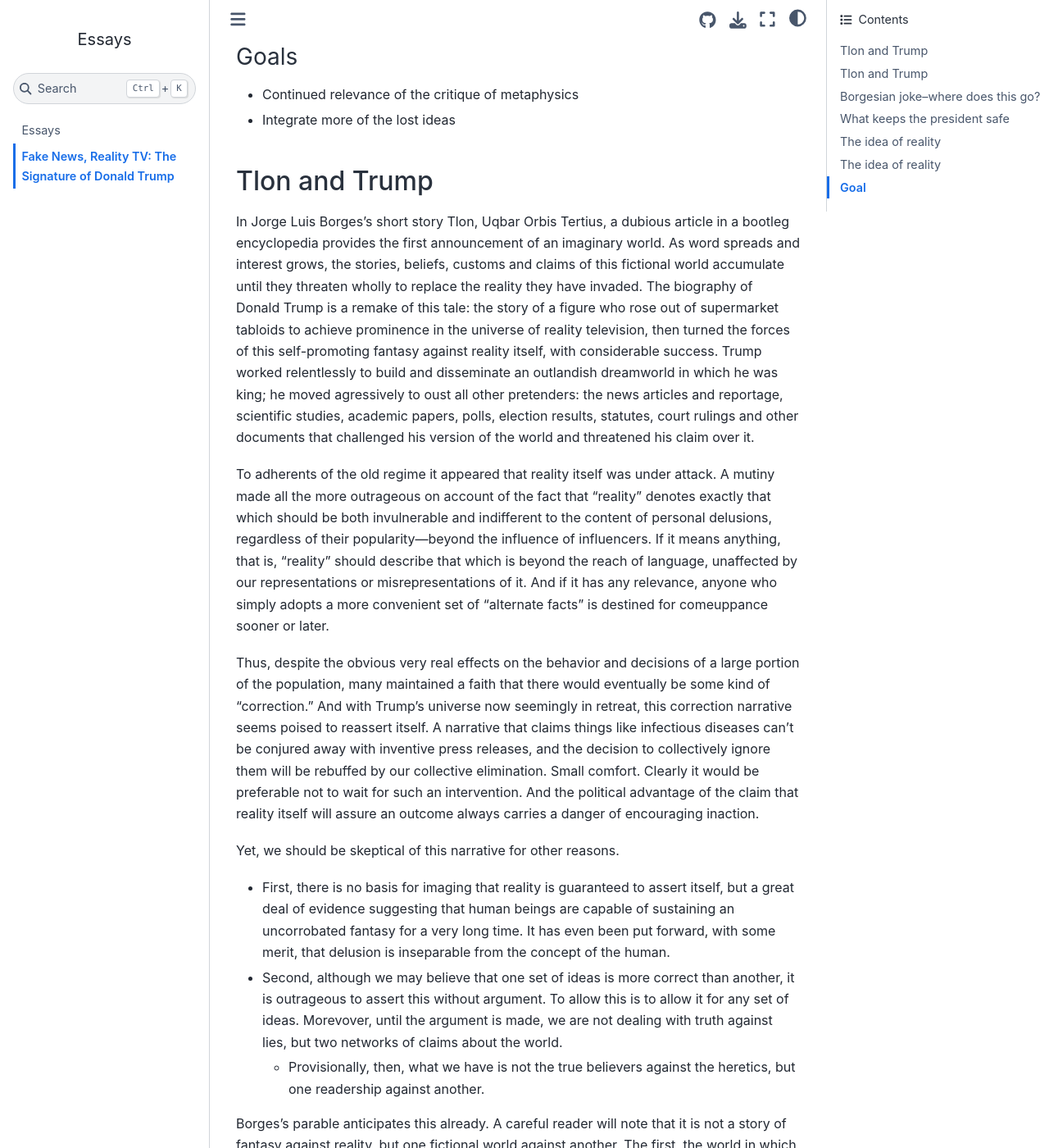
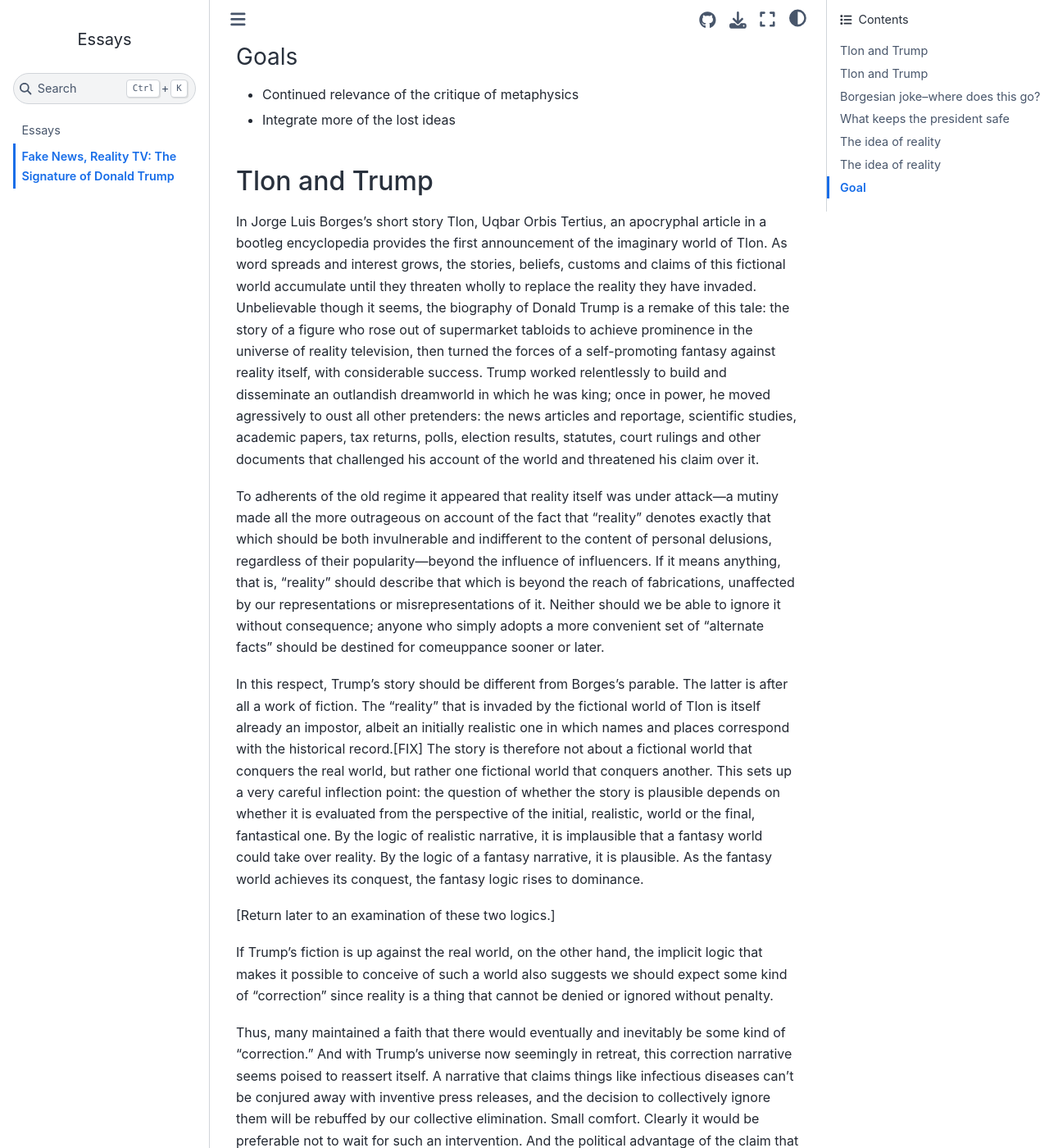
Before and after one commit to gramlogic/essays, a Jupyter Book: the page built from ior/intro.md, in a window 1280 px wide and 1400 px high, scrolled down 1763 px. Shown: the whole window at 82% size. Built offline with Jupyter Book 1.0.4 settings and Sphinx 7.4.7 and the Sphinx Book theme 1.1.4, drawn with Linux system fonts in a browser that asks for light colours; some of the changed text lies outside the part shown.

Commit message:
revising intro

```diff
--- a/ior/intro.md
+++ b/ior/intro.md
@@ -48,11 +48,20 @@ Hume noted for all time that Berkeley's arguments did not admit the slightest re
 * Integrate more of the lost ideas
 
 ## Tlon and Trump
-In Jorge Luis Borges's short story Tlon, Uqbar Orbis Tertius, a dubious article in a bootleg encyclopedia provides the first announcement of an imaginary world. As word spreads and interest grows, the stories, beliefs, customs and claims of this fictional world accumulate until they threaten wholly to replace the reality they have invaded. The biography of Donald Trump is a remake of this tale: the story of a figure who rose out of supermarket tabloids to achieve prominence in the universe of reality television, then turned the forces of this self-promoting fantasy against reality itself, with considerable success. Trump worked relentlessly to build and disseminate an outlandish dreamworld in which he was king; he moved agressively to oust all other pretenders: the news articles and reportage, scientific studies, academic papers, polls, election results, statutes, court rulings and other documents that challenged his version of the world and threatened his claim over it.
+In Jorge Luis Borges's short story Tlon, Uqbar Orbis Tertius, an apocryphal article in a bootleg encyclopedia provides the first announcement of the imaginary world of Tlon. As word spreads and interest grows, the stories, beliefs, customs and claims of this fictional world accumulate until they threaten wholly to replace the reality they have invaded. Unbelievable though it seems, the biography of Donald Trump is a remake of this tale: the story of a figure who rose out of supermarket tabloids to achieve prominence in the universe of reality television, then turned the forces of a self-promoting fantasy against reality itself, with considerable success. Trump worked relentlessly to build and disseminate an outlandish dreamworld in which he was king; once in power, he moved agressively to oust all other pretenders: the news articles and reportage, scientific studies, academic papers, tax returns, polls, election results, statutes, court rulings and other documents that challenged his account of the world and threatened his claim over it.
 
-To adherents of the old regime it appeared that reality itself was under attack. A mutiny made all the more outrageous on account of the fact that "reality" denotes exactly that which should be both invulnerable and indifferent to the content of personal delusions, regardless of their popularity---beyond the influence of influencers. If it means anything, that is, "reality" should describe that which is beyond the reach of language, unaffected by our representations or misrepresentations of it. And if it has any relevance, anyone who simply adopts a more convenient set of "alternate facts" is destined for comeuppance sooner or later.
+To adherents of the old regime it appeared that reality itself was under attack---a mutiny made all the more outrageous on account of the fact that "reality" denotes exactly that which should be both invulnerable and indifferent to the content of personal delusions, regardless of their popularity---beyond the influence of influencers. If it means anything, that is, "reality" should describe that which is beyond the reach of fabrications, unaffected by our representations or misrepresentations of it. Neither should we be able to ignore it without consequence; anyone who simply adopts a more convenient set of "alternate facts" should be destined for comeuppance sooner or later.
 
-Thus, despite the obvious very real effects on the behavior and decisions of a large portion of the population, many maintained a faith that there would eventually be some kind of "correction." And with Trump's universe now seemingly in retreat, this correction narrative seems poised to reassert itself. A narrative that claims things like infectious diseases can't be conjured away with inventive press releases, and the decision to collectively ignore them will be rebuffed by our collective elimination. Small comfort. Clearly it would be preferable not to wait for such an intervention. And the political advantage of the claim that reality itself will assure an outcome always carries a danger of encouraging inaction.
+In this respect, Trump's story should be different from Borges's parable. The latter is after all a work of fiction. The "reality" that is invaded by the fictional world of Tlon is itself already an impostor, albeit an initially realistic one in which names and places correspond with the historical record.[FIX] The story is therefore not about a fictional world that conquers the real world, but rather one fictional world that conquers another. This sets up a very careful inflection point: the question of whether the story is plausible depends on whether it is evaluated from the perspective of the initial, realistic, world or the final, fantastical one. By the logic of realistic narrative, it is implausible that a fantasy world could take over reality. By the logic of a fantasy narrative, it is plausible. As the fantasy world achieves its conquest, the fantasy logic rises to dominance.
+
+[Return later to an examination of these two logics.]
+
+If Trump's fiction is up against the real world, on the other hand, the implicit logic that makes it possible to conceive of such a world also suggests we should expect some kind of "correction" since reality is a thing that cannot be denied or ignored without penalty.
+
+Thus, many maintained a faith that there would eventually and inevitably be some kind of "correction." And with Trump's universe now seemingly in retreat, this correction narrative seems poised to reassert itself. A narrative that claims things like infectious diseases can't be conjured away with inventive press releases, and the decision to collectively ignore them will be rebuffed by our collective elimination. Small comfort. Clearly it would be preferable not to wait for such an intervention. And the political advantage of the claim that reality itself will assure an outcome always carries a danger of encouraging inaction.
+
+despite the obvious very real effects on the behavior and decisions of a large portion of the population,
+this kind of reality oddly excludes the texts themselves, the really existing tabloid pages, and the real effects of the narratives they contain, like human beings refusing to get vaccinated, accept election results, react to global warming, etc. That is, it either excludes them or attempts to contain them all under the umbrella of what will eventually be corrected.
 
 Yet, we should be skeptical of this narrative for other reasons.
 * First, there is no basis for imaging that reality is guaranteed to assert itself, but a great deal of evidence suggesting that human beings are capable of sustaining an uncorrobated fantasy for a very long time. It has even been put forward, with some merit, that delusion is inseparable from the concept of the human.
```
